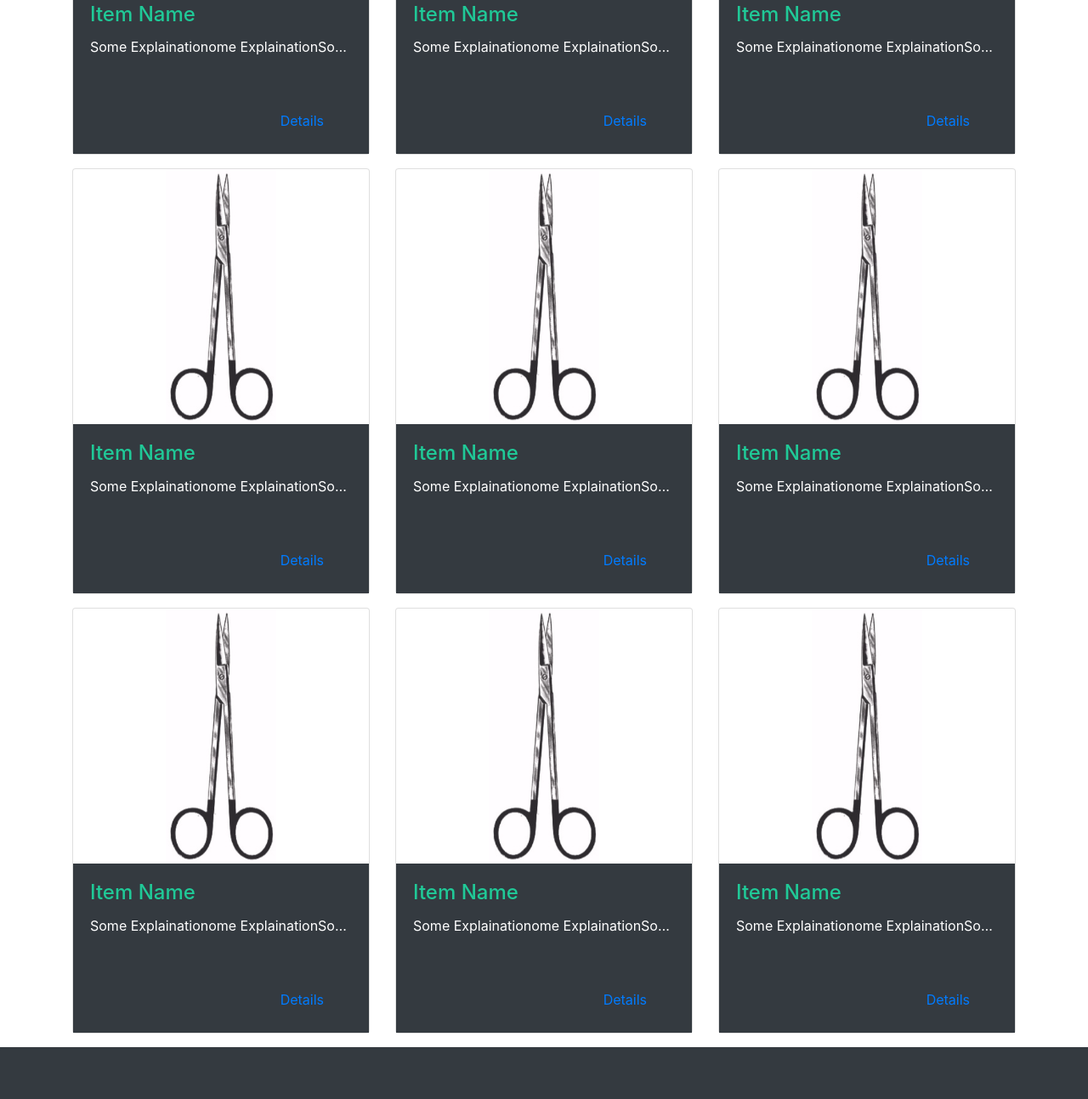
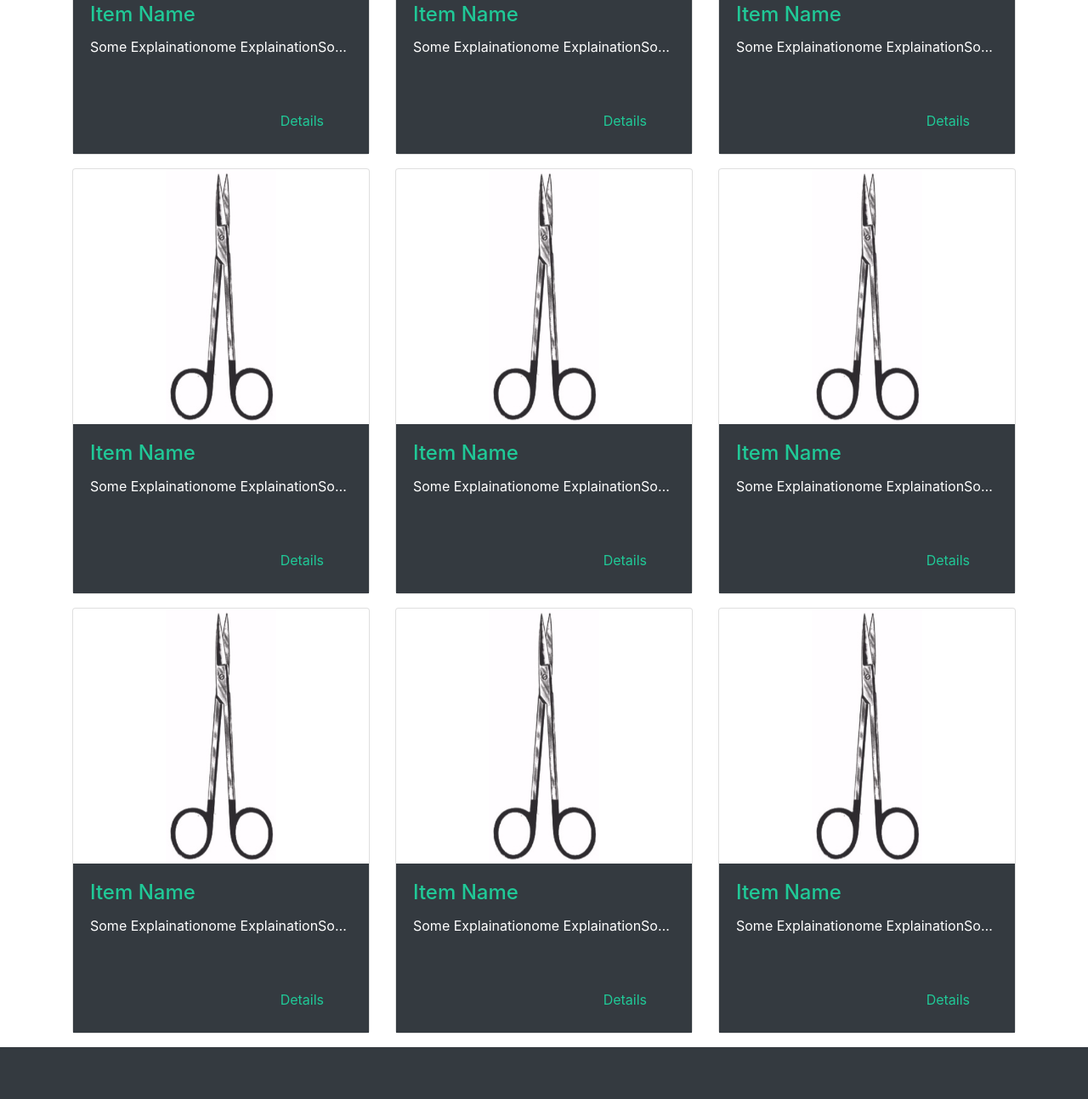
Before and after one commit to Projoh/NovaOriginal, a plain HTML site: page catalog.html in a window 1280 px wide. Shown: the part 818-2111 px from the top of the page at 85% size. Drawn offline with nearby package versions, Linux system fonts and the light colour scheme.

Commit message:
Changed color of details in Catalog

```diff
--- a/catalog.html
+++ b/catalog.html
@@ -80,7 +80,7 @@
                         <h4 class="card-title primary-color-text">Item Name</h4>
                         <p class="card-text text-truncate" style="height: 4rem;">Some Explainationome ExplainationSome Explainationome ExplainationSome Explainationome ExplainationSome Explainationome ExplainationSome Explainationome ExplainationSome Explainationome ExplainationSome Explainationome ExplainationSome Explainationome ExplainationSome Explainationome ExplainationSome Explainationome ExplainationSome Explainationome ExplainationSome Explainationome ExplainationSome Explainationome ExplainationSome Explainationome ExplainationSome Explainationome ExplainationSome Explainationome Explaination</p>
                         <div class="card-footer float-right bg-transparent no-border no-top-padding no-bottom-padding">
-                            <a href="#" class="btn">Details</a>
+                            <a href="#" class="btn primary-color-text">Details</a>
                         </div>
                     </div>
 
@@ -95,7 +95,7 @@
                         <h4 class="card-title primary-color-text">Item Name</h4>
                         <p class="card-text text-truncate" style="height: 4rem;">Some Explainationome ExplainationSome Explainationome ExplainationSome Explainationome ExplainationSome Explainationome ExplainationSome Explainationome ExplainationSome Explainationome ExplainationSome Explainationome ExplainationSome Explainationome ExplainationSome Explainationome ExplainationSome Explainationome ExplainationSome Explainationome ExplainationSome Explainationome ExplainationSome Explainationome ExplainationSome Explainationome ExplainationSome Explainationome ExplainationSome Explainationome Explaination</p>
                         <div class="card-footer float-right bg-transparent no-border no-top-padding no-bottom-padding">
-                            <a href="#" class="btn">Details</a>
+                            <a href="#" class="btn primary-color-text">Details</a>
                         </div>
                     </div>
 
@@ -112,7 +112,7 @@
                         <h4 class="card-title primary-color-text">Item Name</h4>
                         <p class="card-text text-truncate" style="height: 4rem;">Some Explainationome ExplainationSome Explainationome ExplainationSome Explainationome ExplainationSome Explainationome ExplainationSome Explainationome ExplainationSome Explainationome ExplainationSome Explainationome ExplainationSome Explainationome ExplainationSome Explainationome ExplainationSome Explainationome ExplainationSome Explainationome ExplainationSome Explainationome ExplainationSome Explainationome ExplainationSome Explainationome ExplainationSome Explainationome ExplainationSome Explainationome Explaination</p>
                         <div class="card-footer float-right bg-transparent no-border no-top-padding no-bottom-padding">
-                            <a href="#" class="btn">Details</a>
+                            <a href="#" class="btn primary-color-text">Details</a>
                         </div>
                     </div>
 
@@ -128,7 +128,7 @@
                         <h4 class="card-title primary-color-text">Item Name</h4>
                         <p class="card-text text-truncate" style="height: 4rem;">Some Explainationome ExplainationSome Explainationome ExplainationSome Explainationome ExplainationSome Explainationome ExplainationSome Explainationome ExplainationSome Explainationome ExplainationSome Explainationome ExplainationSome Explainationome ExplainationSome Explainationome ExplainationSome Explainationome ExplainationSome Explainationome ExplainationSome Explainationome ExplainationSome Explainationome ExplainationSome Explainationome ExplainationSome Explainationome ExplainationSome Explainationome Explaination</p>
                         <div class="card-footer float-right bg-transparent no-border no-top-padding no-bottom-padding">
-                            <a href="#" class="btn">Details</a>
+                            <a href="#" class="btn primary-color-text">Details</a>
                         </div>
                     </div>
 
@@ -143,7 +143,7 @@
                         <h4 class="card-title primary-color-text">Item Name</h4>
                         <p class="card-text text-truncate" style="height: 4rem;">Some Explainationome ExplainationSome Explainationome ExplainationSome Explainationome ExplainationSome Explainationome ExplainationSome Explainationome ExplainationSome Explainationome ExplainationSome Explainationome ExplainationSome Explainationome ExplainationSome Explainationome ExplainationSome Explainationome ExplainationSome Explainationome ExplainationSome Explainationome ExplainationSome Explainationome ExplainationSome Explainationome ExplainationSome Explainationome ExplainationSome Explainationome Explaination</p>
                         <div class="card-footer float-right bg-transparent no-border no-top-padding no-bottom-padding">
-                            <a href="#" class="btn">Details</a>
+                            <a href="#" class="btn primary-color-text">Details</a>
                         </div>
                     </div>
 
@@ -160,7 +160,7 @@
                         <h4 class="card-title primary-color-text">Item Name</h4>
                         <p class="card-text text-truncate" style="height: 4rem;">Some Explainationome ExplainationSome Explainationome ExplainationSome Explainationome ExplainationSome Explainationome ExplainationSome Explainationome ExplainationSome Explainationome ExplainationSome Explainationome ExplainationSome Explainationome ExplainationSome Explainationome ExplainationSome Explainationome ExplainationSome Explainationome ExplainationSome Explainationome ExplainationSome Explainationome ExplainationSome Explainationome ExplainationSome Explainationome ExplainationSome Explainationome Explaination</p>
                         <div class="card-footer float-right bg-transparent no-border no-top-padding no-bottom-padding">
-                            <a href="#" class="btn">Details</a>
+                            <a href="#" class="btn primary-color-text">Details</a>
                         </div>
                     </div>
 
@@ -176,7 +176,7 @@
                         <h4 class="card-title primary-color-text">Item Name</h4>
                         <p class="card-text text-truncate" style="height: 4rem;">Some Explainationome ExplainationSome Explainationome ExplainationSome Explainationome ExplainationSome Explainationome ExplainationSome Explainationome ExplainationSome Explainationome ExplainationSome Explainationome ExplainationSome Explainationome ExplainationSome Explainationome ExplainationSome Explainationome ExplainationSome Explainationome ExplainationSome Explainationome ExplainationSome Explainationome ExplainationSome Explainationome ExplainationSome Explainationome ExplainationSome Explainationome Explaination</p>
                         <div class="card-footer float-right bg-transparent no-border no-top-padding no-bottom-padding">
-                            <a href="#" class="btn">Details</a>
+                            <a href="#" class="btn primary-color-text">Details</a>
                         </div>
                     </div>
 
@@ -191,7 +191,7 @@
                         <h4 class="card-title primary-color-text">Item Name</h4>
                         <p class="card-text text-truncate" style="height: 4rem;">Some Explainationome ExplainationSome Explainationome ExplainationSome Explainationome ExplainationSome Explainationome ExplainationSome Explainationome ExplainationSome Explainationome ExplainationSome Explainationome ExplainationSome Explainationome ExplainationSome Explainationome ExplainationSome Explainationome ExplainationSome Explainationome ExplainationSome Explainationome ExplainationSome Explainationome ExplainationSome Explainationome ExplainationSome Explainationome ExplainationSome Explainationome Explaination</p>
                         <div class="card-footer float-right bg-transparent no-border no-top-padding no-bottom-padding">
-                            <a href="#" class="btn">Details</a>
+                            <a href="#" class="btn primary-color-text">Details</a>
                         </div>
                     </div>
 
@@ -208,7 +208,7 @@
                         <h4 class="card-title primary-color-text">Item Name</h4>
                         <p class="card-text text-truncate" style="height: 4rem;">Some Explainationome ExplainationSome Explainationome ExplainationSome Explainationome ExplainationSome Explainationome ExplainationSome Explainationome ExplainationSome Explainationome ExplainationSome Explainationome ExplainationSome Explainationome ExplainationSome Explainationome ExplainationSome Explainationome ExplainationSome Explainationome ExplainationSome Explainationome ExplainationSome Explainationome ExplainationSome Explainationome ExplainationSome Explainationome ExplainationSome Explainationome Explaination</p>
                         <div class="card-footer float-right bg-transparent no-border no-top-padding no-bottom-padding">
-                            <a href="#" class="btn">Details</a>
+                            <a href="#" class="btn primary-color-text">Details</a>
                         </div>
                     </div>
 
```
